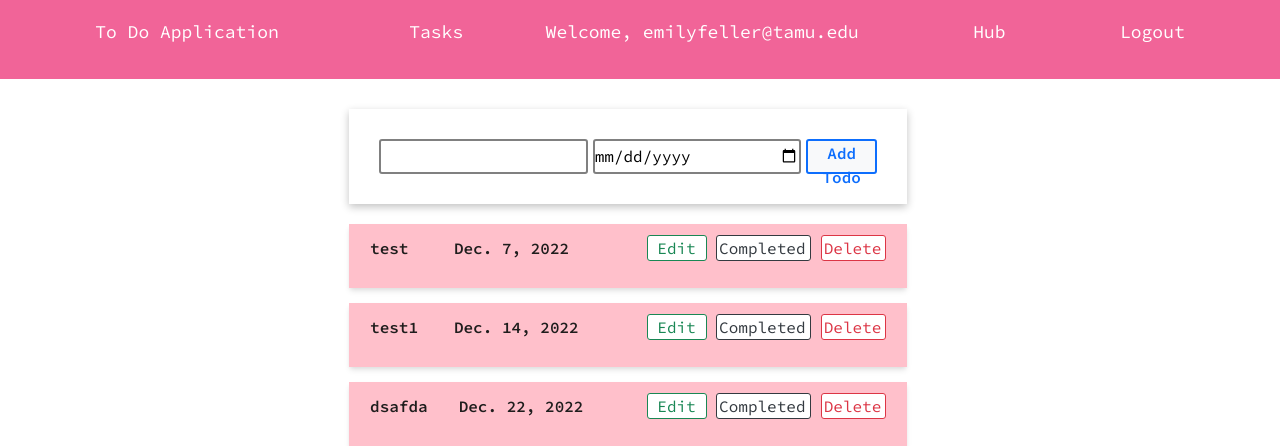
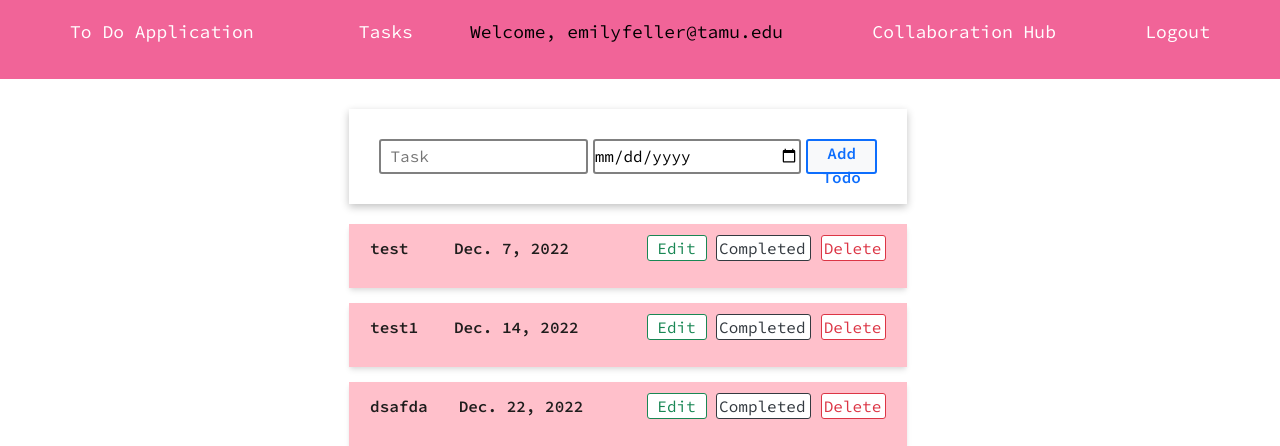
Before and after one commit to efeller1552/CSCWToDo, a Django app: page / in a window 1280 px wide. Shown: the top 446 px of the page. Run offline with Django 4.2, Linux system fonts and the light colour scheme; a user stored in the database is signed in; data comes from the database, SQL or seed files in the repository; some libraries are stand-ins or nearby versions.

Commit message:
UI Upgrade

```diff
--- a/todo/templates/todo/index.html
+++ b/todo/templates/todo/index.html
@@ -23,20 +23,20 @@
         {% if user.is_authenticated %}
             <ul>
                 <li class="navbar-item">
-                    <a class="link" href="{% url 'home' %}">Tasks</a>
+                    <a class="link" href="{% url 'home' %}" style="color: white;" >Tasks</a>
                 </li>
             </ul>
 
-            <p id="welcome-user">Welcome, {{ request.user.username }}</p>
+            <p id="welcome-user" style="color:black">Welcome, {{ request.user.username }}</p>
 
             <ul>
                 <li class="navbar-item">
-                    <a class="link" href="{% url 'hub' %}">Hub</a>
+                    <a class="link" href="{% url 'hub' %}" style="color: white;"> Collaboration Hub</a>
                 </li>
             </ul>
             <ul>
                 <li class="navbar-item">
-                    <a class="link" href="{% url 'logout' %}">Logout</a>
+                    <a class="link" href="{% url 'logout' %}" style="color: white;" >Logout</a>
                 </li>
             </ul>
         {% else %}
--- a/todo/templates/todo/todo_app.html
+++ b/todo/templates/todo/todo_app.html
@@ -7,7 +7,7 @@
         <form action="{% url 'home' %}" method="post" class="create-todo-form">
             {% csrf_token %}
 
-            <input type="text" name="new-todo" id="new-todo" required>
+            <input type="text" name="new-todo" id="new-todo" placeholder=" Task" required>
             <input type="date" name="new-duedate" id="new-duedate" required>
             <button type="submit">Add Todo</button>
         </form>
```
